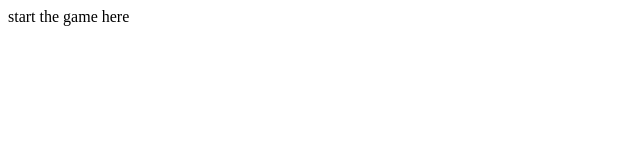
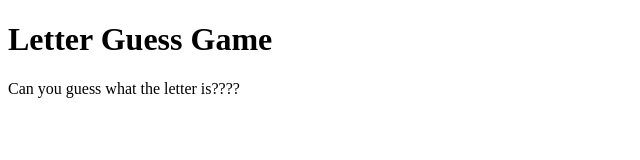
Before and after one commit to jasmeetbath/letterGuesser, a plain HTML site: page index.html in a window 1280 px wide. Shown: the whole page, without its empty margins (0-640 px from the left). Drawn offline with Linux system fonts and the light colour scheme.

Commit message:
added assets folder and heading to index

```diff
--- a/index.html
+++ b/index.html
@@ -7,6 +7,7 @@
     <title>Letter Guesser</title>
 </head>
 <body>
-    start the game here
+    <h1>Letter Guess Game</h1>
+    <p>Can you guess what the letter is???? </p>
 </body>
 </html>
```
Also changed, not shown: assets/scripts/main.js (added).
